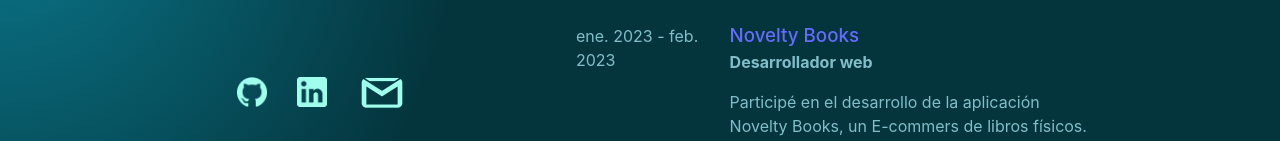
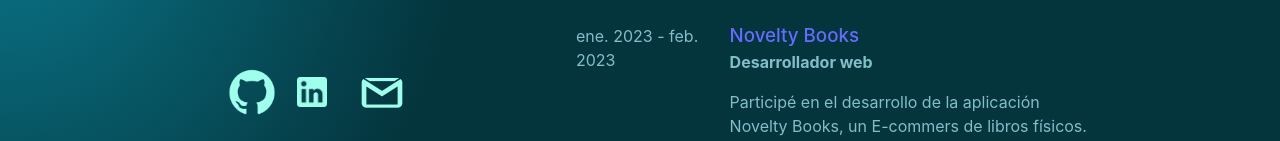
Before and after one commit to Tortoiselizard/Portafolio_Front, a React (Vite) app: page / in a window 1280 px wide. In both pictures the pointer is over the link 252 px from the left and 739 px from the top of the page. Shown: the part 647-788 px from the top of the page. Built offline with nearby package versions, Linux system fonts and the light colour scheme.

Commit message:
change components/Contact.module.css: add hover condition to a into contactContainer (line 28-32)

```diff
--- a/src/components/Contact/Contact.module.css
+++ b/src/components/Contact/Contact.module.css
@@ -25,6 +25,11 @@
     background-size: contain;
     background-repeat: no-repeat;
     background-position: center;
+    transition: transform 0.3s ease;
+}
+
+.ContactContainer ul li a:hover {
+    transform: scale(1.5);
 }
 
 .ContactContainer ul li:nth-child(3) {
@@ -62,7 +67,3 @@
     border: none;
     border-radius: 10px;
 }
-
-/* .inputGmail::selection {
-    background-color: transparent;
-} */
```
